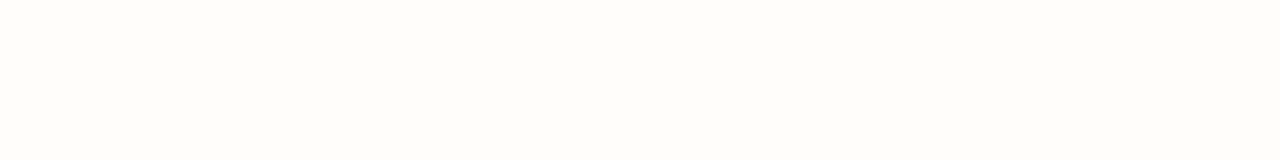
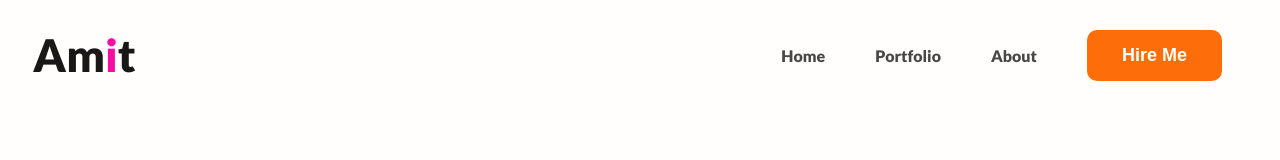
Before and after one commit to Amitkumersarkar/Myportfolio, a plain HTML site: page index.html in a window 1280 px wide. Drawn offline with Linux system fonts and the light colour scheme.

Commit message:
nav style added

```diff
--- a/index.html
+++ b/index.html
@@ -5,12 +5,23 @@
     <meta charset="UTF-8">
     <meta name="viewport" content="width=device-width, initial-scale=1.0">
     <title>Developer Portfolio</title>
+    <link rel="preconnect" href="https://fonts.googleapis.com">
+    <link rel="preconnect" href="https://fonts.gstatic.com" crossorigin>
+    <link href="https://fonts.googleapis.com/css2?family=Lato:wght@400;700;900&display=swap" rel="stylesheet">
     <link rel="stylesheet" href="style.css">
 </head>
 
 <body>
     <header>
-
+        <nav>
+            <h3 class="title">Am<span class="main-color">i</span>t</h3>
+            <ul>
+                <li><a href="">Home</a></li>
+                <li><a href="">Portfolio</a></li>
+                <li><a href="">About</a></li>
+                <li><button class="main-btn" type="button">Hire Me</button></li>
+            </ul>
+        </nav>
     </header>
     <main>
 
--- a/style.css
+++ b/style.css
@@ -1,3 +1,64 @@
 body {
+    font-family: "Lato", sans-serif;
+    font-weight: 400;
+    font-style: normal;
+
+    font-family: "Lato", sans-serif;
+    font-weight: 700;
+    font-style: normal;
+
+    font-family: "Lato", sans-serif;
+    font-weight: 900;
+    font-style: normal;
+
+
     background-color: rgb(255, 254, 253);
 }
+
+nav>ul {
+    display: flex;
+    align-items: center;
+}
+
+nav li {
+    list-style: none;
+    margin-right: 50px;
+}
+
+nav a {
+    text-decoration: none;
+    color: #474747;
+}
+
+nav li:hover {
+    background-color: rgb(255, 0, 212);
+
+}
+
+nav {
+    display: flex;
+    justify-content: space-between;
+    align-items: center;
+}
+
+.title {
+    color: #181818;
+    font-size: 45px;
+    font-weight: 800;
+    margin: 20px 25px;
+
+}
+
+.main-color {
+    color: #fd0aa0;
+}
+
+.main-btn {
+    border-radius: 10px;
+    background: #FD6E0A;
+    color: #fff;
+    border: 0px;
+    font-weight: 600;
+    font-size: 18px;
+    padding: 15px 35px;
+}
```
